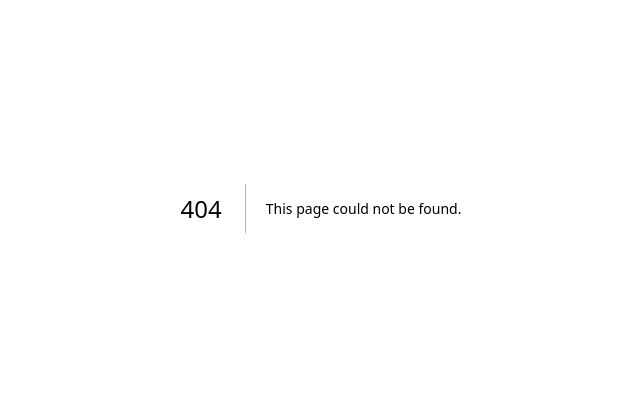
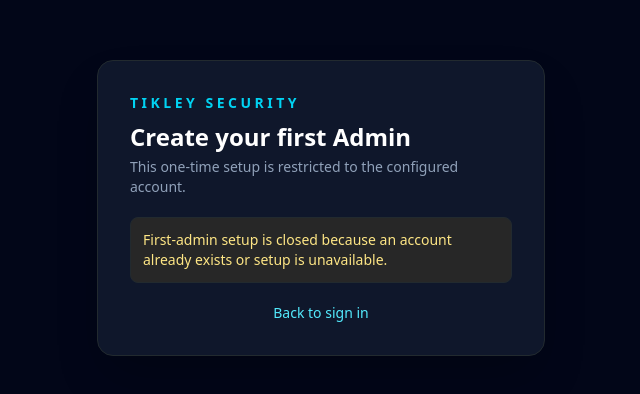
Before and after one commit to aymanoben071984-hash/tikley, a Next.js app: page /setup in a window 1280 px wide. Before the commit this address had no page. Shown: the part 192-586 px from the top of the page, without its empty margins (319-959 px from the left). Built offline with nearby package versions, Linux system fonts and the light colour scheme; no server answers; a web font is replaced by a local one.

Commit message:
Add secure one-time first-admin bootstrap

```diff
--- /dev/null
+++ b/src/app/setup/page.tsx
@@ -0,0 +1,97 @@
+"use client";
+
+import { FormEvent, useEffect, useState } from "react";
+import { useRouter } from "next/navigation";
+
+const ADMIN_EMAIL = "aymanoben071984@gmail.com";
+
+export default function SetupPage() {
+  const router = useRouter();
+  const [available, setAvailable] = useState<boolean | null>(null);
+  const [token, setToken] = useState("");
+  const [password, setPassword] = useState("");
+  const [confirm, setConfirm] = useState("");
+  const [error, setError] = useState("");
+  const [busy, setBusy] = useState(false);
+
+  useEffect(() => {
+    fetch("/api/auth/bootstrap", { cache: "no-store" })
+      .then((r) => r.json())
+      .then((data) => setAvailable(Boolean(data.available)))
+      .catch(() => setAvailable(false));
+  }, []);
+
+  async function submit(event: FormEvent<HTMLFormElement>) {
+    event.preventDefault();
+    setError("");
+    if (password.length < 14) {
+      setError("Use at least 14 characters for your password.");
+      return;
+    }
+    if (password !== confirm) {
+      setError("The passwords do not match.");
+      return;
+    }
+
+    setBusy(true);
+    try {
+      const response = await fetch("/api/auth/bootstrap", {
+        method: "POST",
+        headers: {
+          "Content-Type": "application/json",
+          "x-tikley-bootstrap-token": token,
+        },
+        body: JSON.stringify({ email: ADMIN_EMAIL, password }),
+      });
+      const result = await response.json();
+      if (!response.ok) {
+        setError(result.error || "Unable to complete setup.");
+        return;
+      }
+      router.replace("/login?setup=complete");
+    } catch {
+      setError("Unable to complete setup. Please try again.");
+    } finally {
+      setBusy(false);
+    }
+  }
+
+  return (
+    <main className="flex min-h-screen items-center justify-center bg-slate-950 px-4 py-10 text-white">
+      <form onSubmit={submit} className="w-full max-w-md space-y-5 rounded-2xl border border-white/10 bg-slate-900 p-8 shadow-2xl">
+        <div>
+          <p className="text-sm font-semibold uppercase tracking-[0.25em] text-cyan-400">Tikley Security</p>
+          <h1 className="mt-2 text-2xl font-bold">Create your first Admin</h1>
+          <p className="mt-1 text-sm text-slate-400">This one-time setup is restricted to the configured account.</p>
+        </div>
+        {available === null ? (
+          <p className="text-sm text-slate-400">Checking setup status…</p>
+        ) : !available ? (
+          <div role="status" className="rounded-lg border border-amber-400/30 bg-amber-400/10 p-3 text-sm text-amber-200">
+            First-admin setup is closed because an account already exists or setup is unavailable.
+          </div>
+        ) : (
+          <>
+            <label className="block text-sm">Admin email
+              <input readOnly value={ADMIN_EMAIL} className="mt-1 w-full rounded-lg border border-white/10 bg-slate-950 px-3 py-2 text-slate-300" />
+            </label>
+            <label className="block text-sm">One-time setup token
+              <input required type="password" autoComplete="off" value={token} onChange={(e) => setToken(e.target.value)} className="mt-1 w-full rounded-lg border border-white/10 bg-slate-950 px-3 py-2 outline-none focus:border-cyan-400" />
+            </label>
+            <label className="block text-sm">Create password
+              <input required minLength={14} maxLength={128} type="password" autoComplete="new-password" value={password} onChange={(e) => setPassword(e.target.value)} className="mt-1 w-full rounded-lg border border-white/10 bg-slate-950 px-3 py-2 outline-none focus:border-cyan-400" />
+            </label>
+            <label className="block text-sm">Confirm password
+              <input required minLength={14} maxLength={128} type="password" autoComplete="new-password" value={confirm} onChange={(e) => setConfirm(e.target.value)} className="mt-1 w-full rounded-lg border border-white/10 bg-slate-950 px-3 py-2 outline-none focus:border-cyan-400" />
+            </label>
+            {error && <p role="alert" className="text-sm text-rose-400">{error}</p>}
+            <button disabled={busy} className="w-full rounded-lg bg-cyan-500 px-4 py-2.5 font-semibold text-slate-950 disabled:opacity-50">
+              {busy ? "Creating Admin…" : "Create Admin account"}
+            </button>
+          </>
+        )}
+        <a href="/login" className="block text-center text-sm text-cyan-300 hover:underline">Back to sign in</a>
+      </form>
+    </main>
+  );
+}
```
